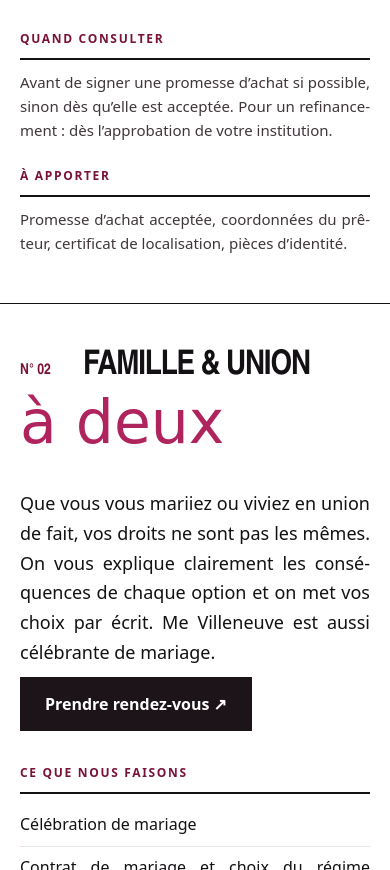
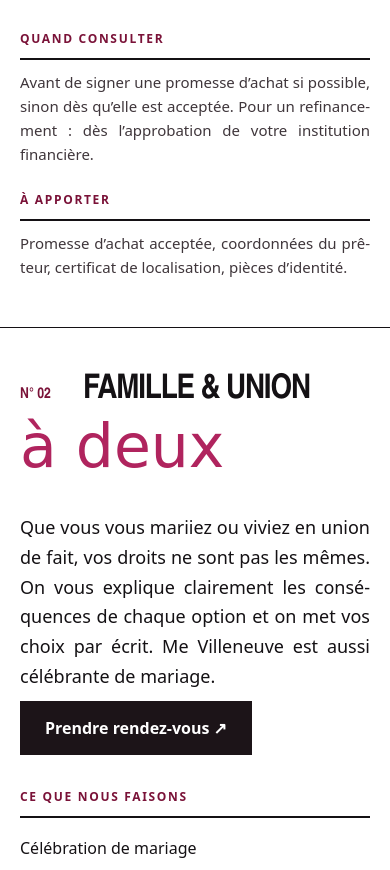
Before and after one commit to reactoolai/bianka, a website built with Vite: page services.html in a window 390 px wide. Shown: the part 1317-2187 px from the top of the page. Built offline with nearby package versions, Linux system fonts and the light colour scheme; no server answers; a web font is replaced by a local one.

Commit message:
Services, Immobilier : institution financière
Co-Authored-By: Claude Opus 5.5 <noreply@anthropic.com>

```diff
--- a/services.html
+++ b/services.html
@@ -49,7 +49,7 @@
             <a class="btn btn--dark" href="/rendez-vous.html?motif=Achat%20ou%20vente%20d%E2%80%99une%20propri%C3%A9t%C3%A9" style="align-self: flex-start">Prendre rendez-vous ↗</a>
           </div>
           <div><span class="label">Ce que nous faisons</span><ul><li>Préparation ou révision de la promesse d’achat</li><li>Acte de vente</li><li>Acte d’hypothèque et refinancement</li><li>Quittance et radiation d’hypothèque</li><li>Servitudes</li><li>Bail immobilier</li><li>Cession et donation</li></ul></div>
-          <div><span class="label">Quand consulter</span><p class="small">Avant de signer une promesse d’achat si possible, sinon dès qu’elle est acceptée. Pour un refinancement : dès l’approbation de votre institution.</p><span class="label">À apporter</span><p class="small">Promesse d’achat acceptée, coordonnées du prêteur, certificat de localisation, pièces d’identité.</p></div>
+          <div><span class="label">Quand consulter</span><p class="small">Avant de signer une promesse d’achat si possible, sinon dès qu’elle est acceptée. Pour un refinancement : dès l’approbation de votre institution financière.</p><span class="label">À apporter</span><p class="small">Promesse d’achat acceptée, coordonnées du prêteur, certificat de localisation, pièces d’identité.</p></div>
         </div>
       </div>
     </article>
```
